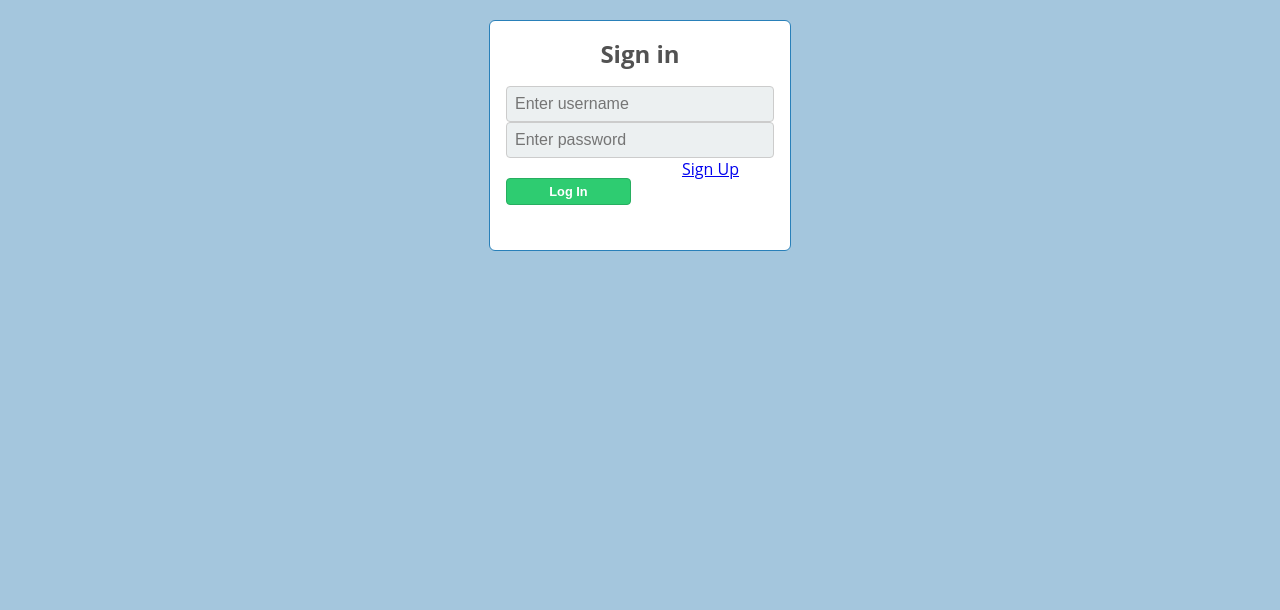
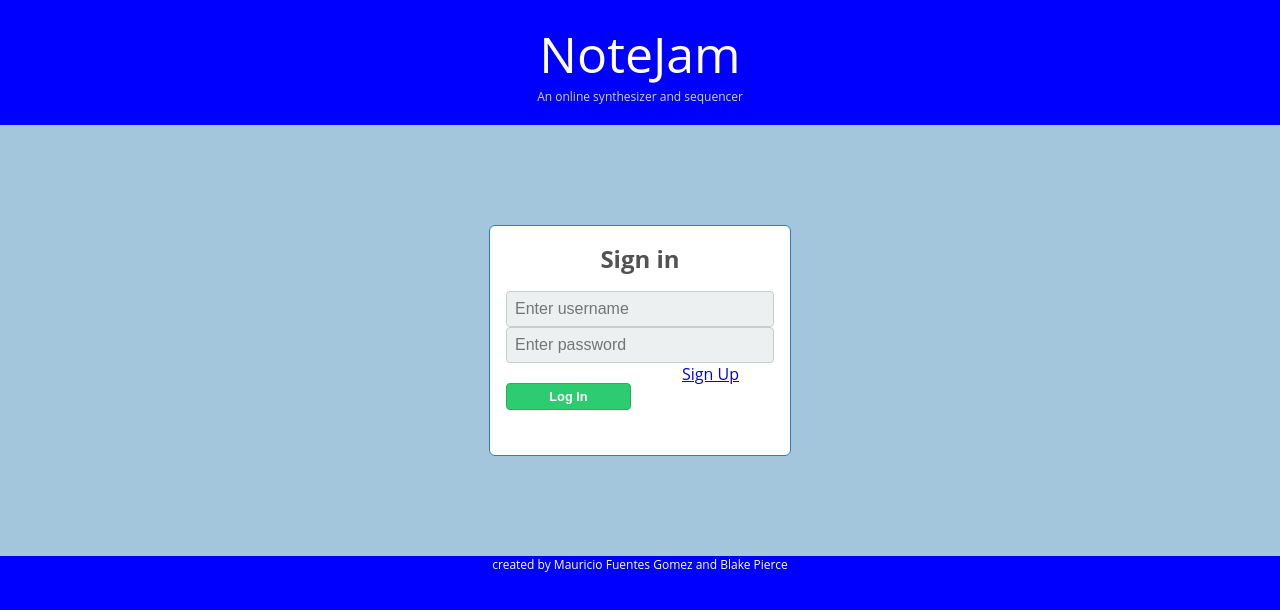
Before and after one commit to MFG-art/Music-Studio, a React (Create React App) app in the folder client/: page / in a window 1280 px wide. Shown: the top 610 px of the page. Built offline with nearby package versions, Linux system fonts and the light colour scheme.

Commit message:
Created header and footer components

```diff
--- a/client/public/style.css
+++ b/client/public/style.css
@@ -4,7 +4,6 @@ body {
   margin: 0 auto 0 auto;
   width: 100%;
   text-align: center;
-  margin: 20px 0px 20px 0px;
 }
 
 p {
--- /dev/null
+++ b/client/src/components/pages/Footer.js
@@ -0,0 +1,13 @@
+import React from "react";
+
+function Footer() {
+  return (
+    <div style={{ backgroundColor: "blue", height: "500px", margin: "0" }}>
+      <p style={{ color: "white" }}>
+        created by Mauricio Fuentes Gomez and Blake Pierce
+      </p>
+    </div>
+  );
+}
+
+export default Footer;
--- /dev/null
+++ b/client/src/components/pages/Header.js
@@ -0,0 +1,20 @@
+import React from "react";
+
+function Header() {
+  return (
+    <div
+      style={{
+        backgroundColor: "blue",
+        margin: "0",
+        padding: "20px",
+      }}
+    >
+      <p style={{ color: "white", margin: "0", fontSize: "50px" }}>NoteJam</p>
+      <p style={{ color: "lightGray", margin: "0" }}>
+        An online synthesizer and sequencer
+      </p>
+    </div>
+  );
+}
+
+export default Header;
--- a/client/src/components/pages/SignIn.js
+++ b/client/src/components/pages/SignIn.js
@@ -1,16 +1,18 @@
 import React, { useState } from "react";
 import axios from "axios";
+import Header from "./Header";
+import Footer from "./Footer";
 
 function handleSignIn() {
   console.log("I've been clicked!");
   var loginInfo = {
     username: document.getElementById("username-input").value,
-    password: document.getElementById("password-input").value
+    password: document.getElementById("password-input").value,
   };
   console.log(loginInfo);
   axios
     .get("api/users")
-    .then(function(response) {
+    .then(function (response) {
       console.log(response.data);
       console.log(response.data[0]._id);
 
@@ -38,7 +40,7 @@ function handleSignIn() {
         alert("Invalid login info");
       }
     })
-    .catch(function(error) {
+    .catch(function (error) {
       console.log(error);
     });
 }
@@ -46,7 +48,8 @@ function handleSignIn() {
 function SignIn() {
   return (
     <div>
-      <div className="box">
+      <Header />
+      <div className="box" style={{ margin: "100px auto" }}>
         <h1>Sign in</h1>
         <input
           id="username-input"
@@ -68,6 +71,7 @@ function SignIn() {
           <div id="sign-up-btn">Sign Up</div>
         </a>
       </div>
+      <Footer />
     </div>
   );
 }
--- a/client/src/components/pages/SignUp.js
+++ b/client/src/components/pages/SignUp.js
@@ -1,15 +1,17 @@
 import React, { useState } from "react";
 import axios from "axios";
+import Header from "./Header";
+import Footer from "./Footer";
 
 function handleSignUp() {
   console.log("Submit button was clicked");
   var newUserInfo = {
     username: document.getElementById("username-input").value,
-    password: document.getElementById("password-input").value
+    password: document.getElementById("password-input").value,
   };
   axios
     .get("api/users")
-    .then(function(response) {
+    .then(function (response) {
       console.log(response.data);
       var usersArray = response.data;
       var alreadyExists;
@@ -31,18 +33,18 @@ function handleSignUp() {
         console.log("Creating new account...");
         axios
           .post("api/users", newUserInfo)
-          .then(function(response) {
+          .then(function (response) {
             console.log(response);
             alert("Successfully created new account");
           })
-          .catch(function(err) {
+          .catch(function (err) {
             throw err;
           });
       } else {
         alert("This username has already been taken");
       }
     })
-    .catch(function(error) {
+    .catch(function (error) {
       console.log(error);
     });
 }
@@ -70,6 +72,7 @@ function SignUp() {
 
   return (
     <div>
+      <Header />
       <div className="box">
         <h1>Create a new account:</h1>
         <input
@@ -105,6 +108,7 @@ function SignUp() {
           <div id="sign-up-btn">Log In</div>
         </a>
       </div>
+      <Footer />
     </div>
   );
 }
```
Also changed, not shown: 1 other file (tests, documents, lock files or other folders).
